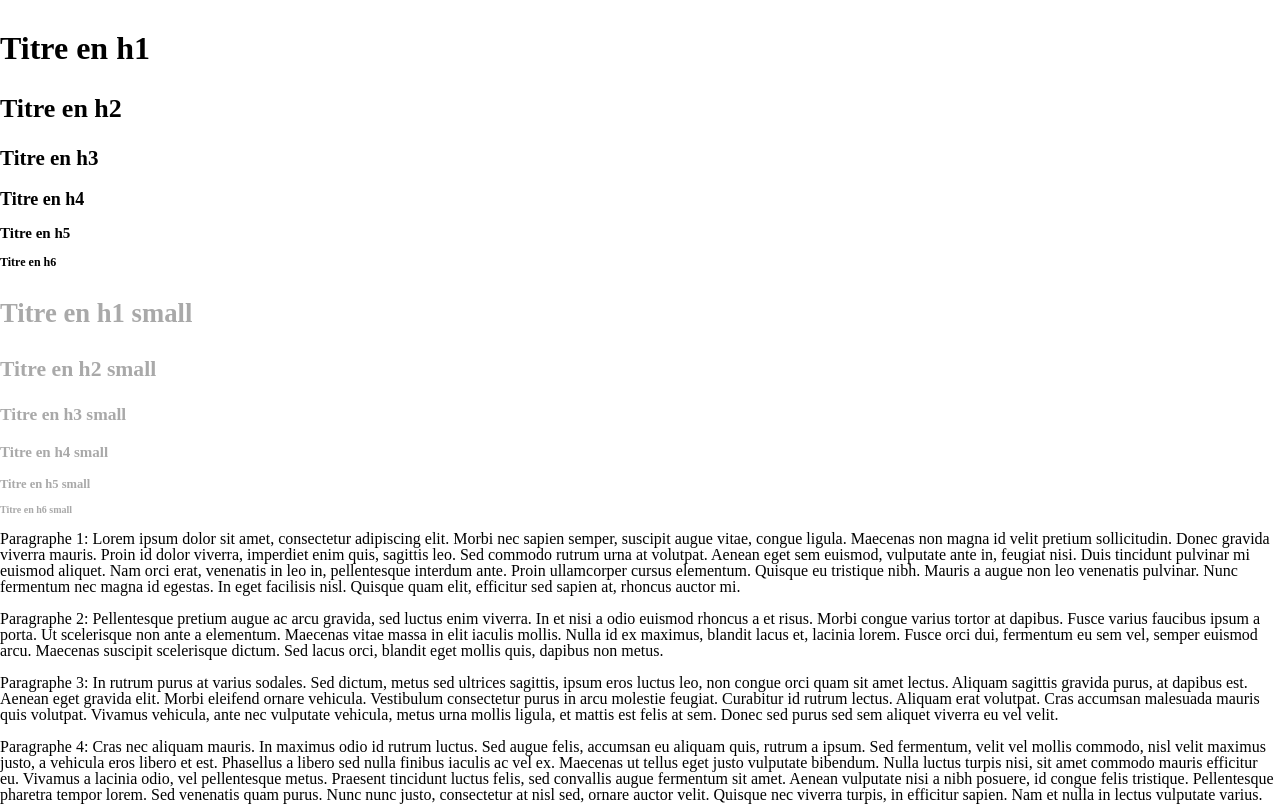
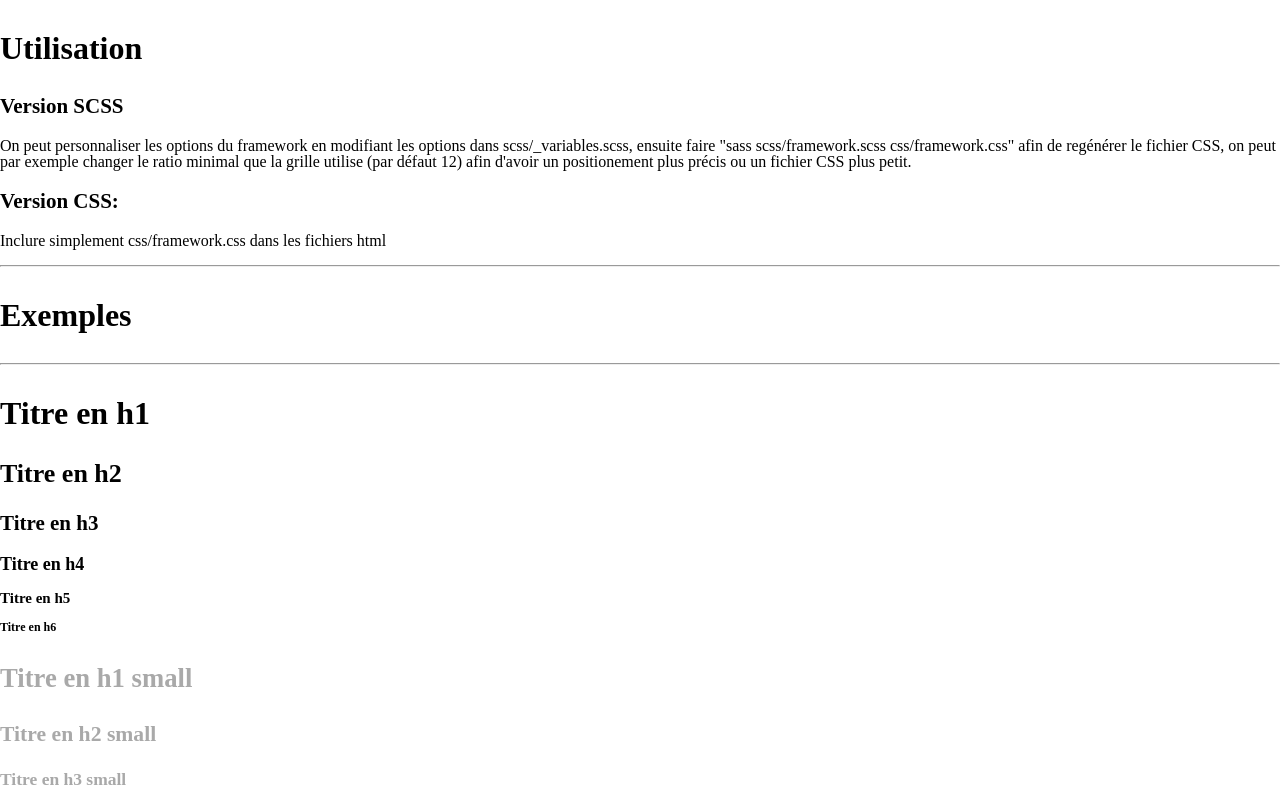
Before and after one commit to Bertrand8521/scss-framework, a plain HTML site: page index.html in a window 1280 px wide. Shown: the top 806 px of the page. Drawn offline with Linux system fonts and the light colour scheme.

Commit message:
added info website

```diff
--- a/index.html
+++ b/index.html
@@ -3,9 +3,25 @@
   <meta charset="UTF-8">
   <!-- <link rel="stylesheet" href="css/framework.css"> -->
   <link rel="stylesheet" href="css/testFramework.css">
-  <title>Test framework CSS</title>
+  <title>Framework CSS</title>
 </head>
 <body>
+
+  <h1>Utilisation</h1>
+  <h3>Version SCSS</h3>
+  <p>
+    On peut personnaliser les options du framework en modifiant les options dans scss/_variables.scss, ensuite faire
+    "sass scss/framework.scss css/framework.css"
+    afin de regénérer le fichier CSS, on peut par exemple changer le ratio minimal que la grille utilise (par défaut 12) afin d'avoir un positionement plus précis ou un fichier CSS plus petit.
+  </p>
+  <h3>Version CSS:</h3>
+  <p>
+    Inclure simplement css/framework.css dans les fichiers html
+  </P>
+
+  <hr>
+  <h1>Exemples</h1>
+  <hr>
   <h1>Titre en h1</h1>
   <h2>Titre en h2</h2>
   <h3>Titre en h3</h3>
--- a/scss/_form.scss
+++ b/scss/_form.scss
@@ -6,7 +6,7 @@ $form_border-color-success: green !default;
 $form_border-width: 2px !default;
 $form_border-radius: 4px !default;
 $form_border-style: solid !default;
-$form_padding: 4px;
+$form_padding: 4px !default;
 
 @mixin form($border-color:$form_border-color, $border-width: $form_border-width, $border-radius:$form_border-radius, $border-style:$form_border-style, $padding:$form_padding) {
   border-color: $border-color;
--- a/scss/framework.scss
+++ b/scss/framework.scss
@@ -1,5 +1,5 @@
 @import "_variables";
-// @import "_reset";
+@import "_reset";
 @import "_thumb";
 @import "_grid";
 @import "_form";
```
Also changed, not shown: css/framework.css.
